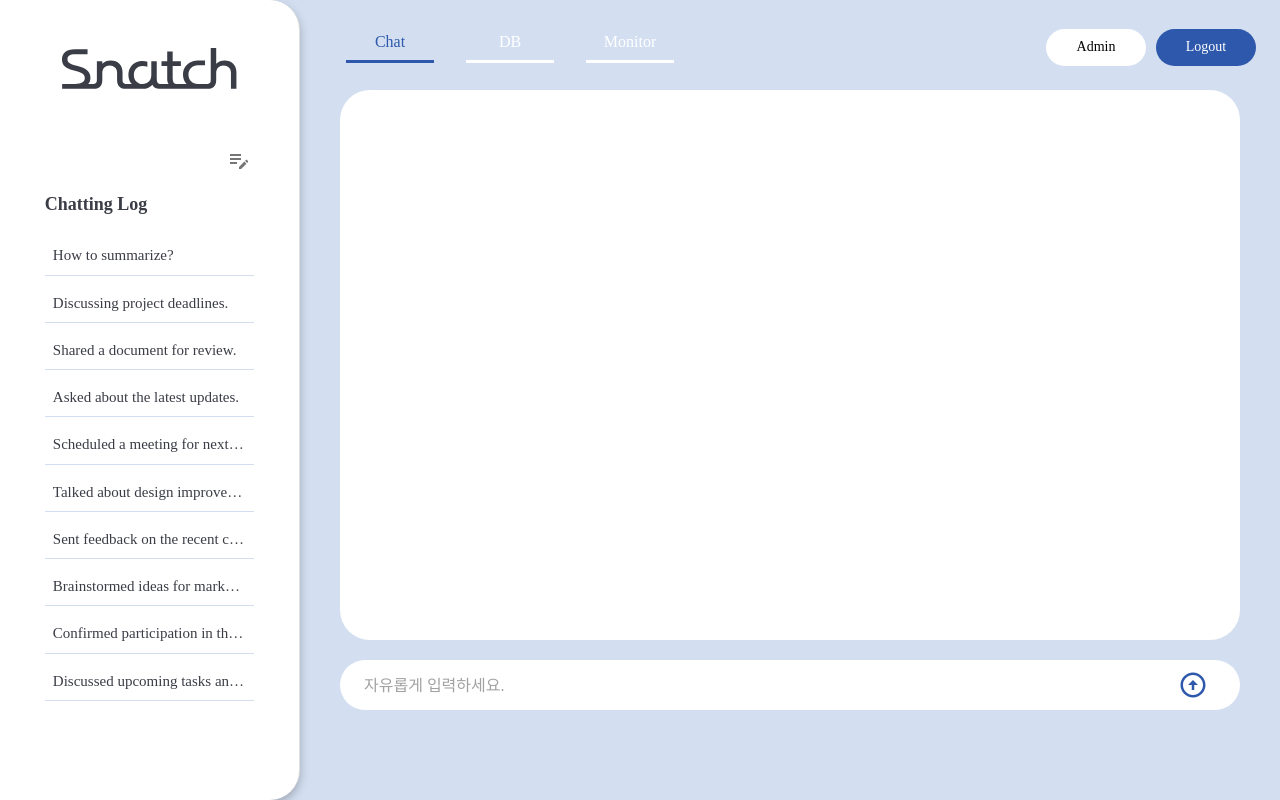
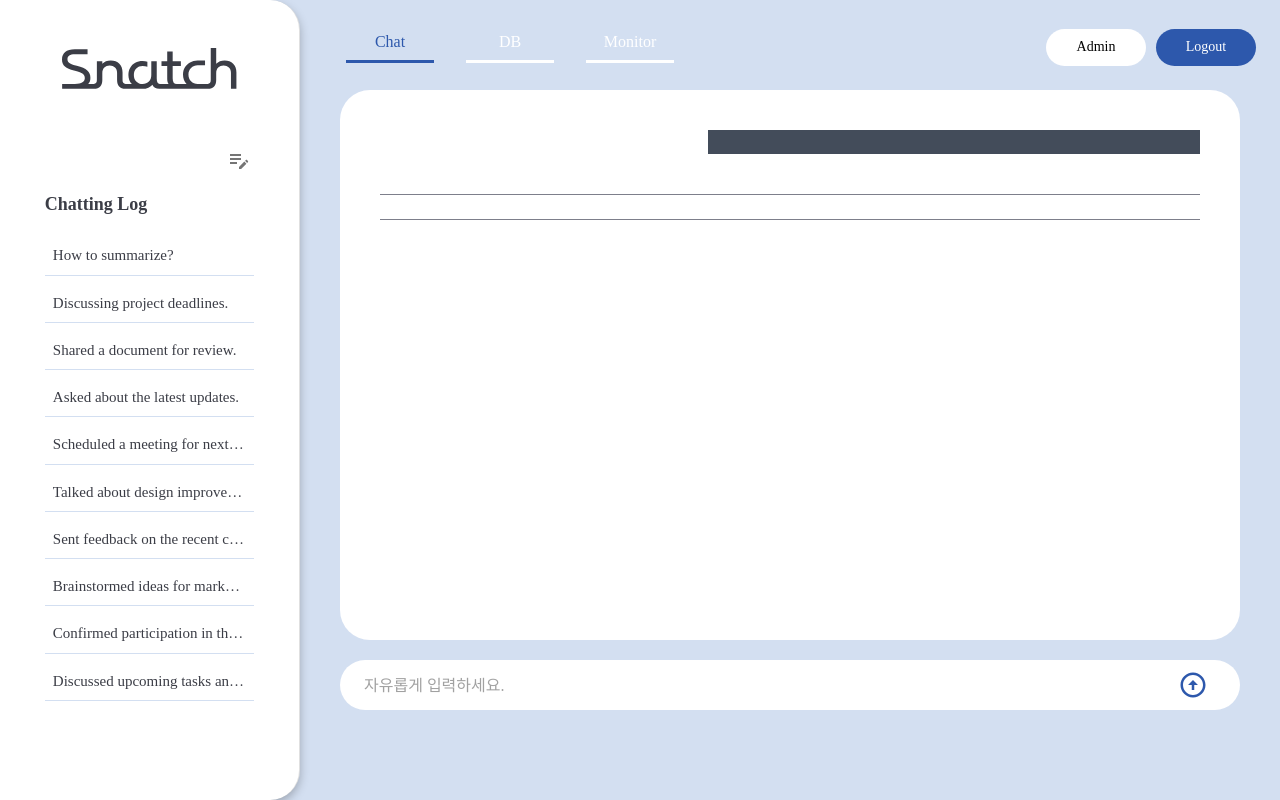
Before and after one commit to oxomi/snatch-front, a React (Create React App) app: page / in a window 1280 px wide. Built offline with nearby package versions, Linux system fonts and the light colour scheme.

Commit message:
fix : chatpage 수정

```diff
--- a/src/pages/Chat/AnswerChat.jsx
+++ b/src/pages/Chat/AnswerChat.jsx
@@ -3,7 +3,7 @@ import { Box } from '@mui/material';
 
 import { SNATCH_COLOR } from 'constants/snatchTheme';
 
-const AnswerChat = () => {
+const AnswerChat = ({ answer }) => {
   return (
     <Box
       className="w-full p-3"
@@ -13,7 +13,7 @@ const AnswerChat = () => {
         color: SNATCH_COLOR.deepDark,
       }}
     >
-      asdf
+      {answer}
     </Box>
   );
 };
--- a/src/pages/Chat/ChatPage.jsx
+++ b/src/pages/Chat/ChatPage.jsx
@@ -50,7 +50,10 @@ const ChatPage = () => {
             borderRadius: '30px',
           },
         }}
-      ></StyledBox>
+      >
+        <QuestionChat />
+        <AnswerChat />
+      </StyledBox>
       <TextField
         value={question}
         onChange={(e) => setQuestion(e.target.value)}
--- a/src/pages/Chat/QuestionChat.jsx
+++ b/src/pages/Chat/QuestionChat.jsx
@@ -6,7 +6,7 @@ import { SNATCH_COLOR } from 'constants/snatchTheme';
 const QuestionChat = ({ question }) => {
   return (
     <Box className="bg-dark w-[60%] ml-auto p-3" sx={{ color: 'white' }}>
-      asdf
+      {question}
     </Box>
   );
 };
```
